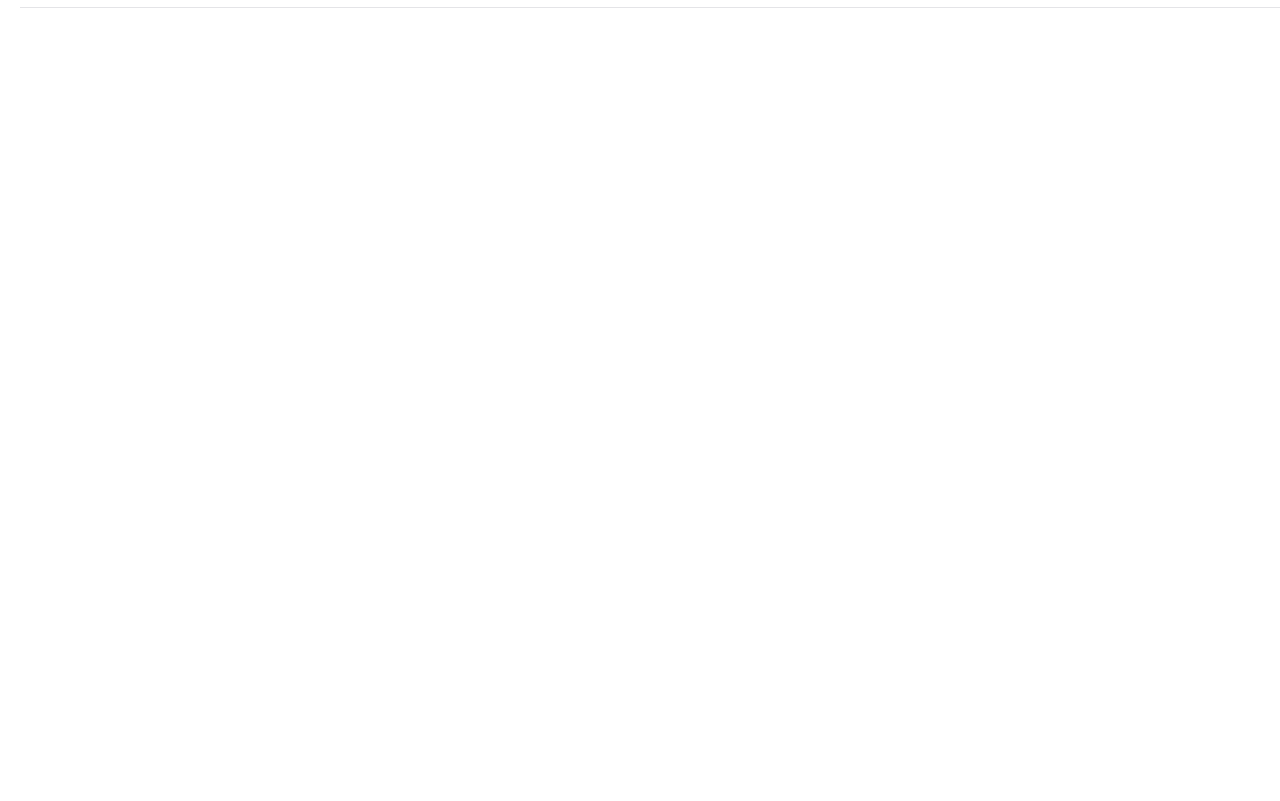
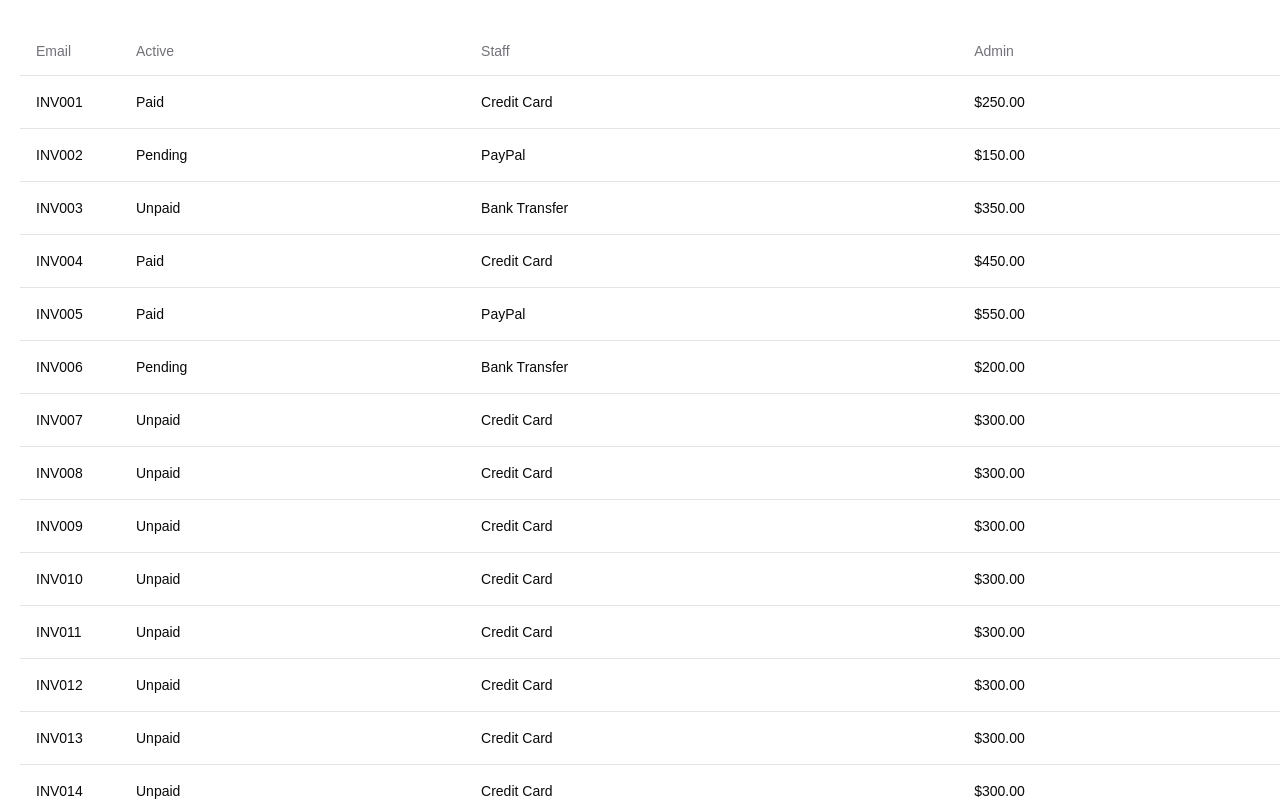
Before and after one commit to immanuel-254/myauth-design, a Next.js app: page / in a window 1280 px wide. Shown: the part 2520-3321 px from the top of the page. Before the commit the page ends 2528 px from the top, so only its background shows below. Built offline with nearby package versions, Linux system fonts and the light colour scheme.

Commit message:
added user table

```diff
--- /dev/null
+++ b/app/components/usertable.tsx
@@ -0,0 +1,135 @@
+import {
+    Table,
+    TableBody,
+    TableCaption,
+    TableCell,
+    TableFooter,
+    TableHead,
+    TableHeader,
+    TableRow,
+  } from "@/components/ui/table"
+
+  const invoices = [
+    {
+      invoice: "INV001",
+      paymentStatus: "Paid",
+      totalAmount: "$250.00",
+      paymentMethod: "Credit Card",
+    },
+    {
+      invoice: "INV002",
+      paymentStatus: "Pending",
+      totalAmount: "$150.00",
+      paymentMethod: "PayPal",
+    },
+    {
+      invoice: "INV003",
+      paymentStatus: "Unpaid",
+      totalAmount: "$350.00",
+      paymentMethod: "Bank Transfer",
+    },
+    {
+      invoice: "INV004",
+      paymentStatus: "Paid",
+      totalAmount: "$450.00",
+      paymentMethod: "Credit Card",
+    },
+    {
+      invoice: "INV005",
+      paymentStatus: "Paid",
+      totalAmount: "$550.00",
+      paymentMethod: "PayPal",
+    },
+    {
+      invoice: "INV006",
+      paymentStatus: "Pending",
+      totalAmount: "$200.00",
+      paymentMethod: "Bank Transfer",
+    },
+    {
+      invoice: "INV007",
+      paymentStatus: "Unpaid",
+      totalAmount: "$300.00",
+      paymentMethod: "Credit Card",
+    },
+
+    {
+        invoice: "INV008",
+        paymentStatus: "Unpaid",
+        totalAmount: "$300.00",
+        paymentMethod: "Credit Card",
+      },
+      {
+        invoice: "INV009",
+        paymentStatus: "Unpaid",
+        totalAmount: "$300.00",
+        paymentMethod: "Credit Card",
+      },{
+        invoice: "INV010",
+        paymentStatus: "Unpaid",
+        totalAmount: "$300.00",
+        paymentMethod: "Credit Card",
+      },{
+        invoice: "INV011",
+        paymentStatus: "Unpaid",
+        totalAmount: "$300.00",
+        paymentMethod: "Credit Card",
+      },{
+        invoice: "INV012",
+        paymentStatus: "Unpaid",
+        totalAmount: "$300.00",
+        paymentMethod: "Credit Card",
+      },{
+        invoice: "INV013",
+        paymentStatus: "Unpaid",
+        totalAmount: "$300.00",
+        paymentMethod: "Credit Card",
+      },{
+        invoice: "INV014",
+        paymentStatus: "Unpaid",
+        totalAmount: "$300.00",
+        paymentMethod: "Credit Card",
+      },{
+        invoice: "INV015",
+        paymentStatus: "Unpaid",
+        totalAmount: "$300.00",
+        paymentMethod: "Credit Card",
+      },{
+        invoice: "INV016",
+        paymentStatus: "Unpaid",
+        totalAmount: "$300.00",
+        paymentMethod: "Credit Card",
+      },{
+        invoice: "INV017",
+        paymentStatus: "Unpaid",
+        totalAmount: "$300.00",
+        paymentMethod: "Credit Card",
+      },
+
+  ]
+
+  export function UserTable() {
+    return (
+      <Table className="m-5">
+        <TableCaption>A list of Users</TableCaption>
+        <TableHeader>
+          <TableRow>
+            <TableHead className="w-[100px]">Email</TableHead>
+            <TableHead>Active</TableHead>
+            <TableHead>Staff</TableHead>
+            <TableHead>Admin</TableHead>
+          </TableRow>
+        </TableHeader>
+        <TableBody>
+          {invoices.map((invoice) => (
+            <TableRow key={invoice.invoice}>
+              <TableCell className="font-medium">{invoice.invoice}</TableCell>
+              <TableCell>{invoice.paymentStatus}</TableCell>
+              <TableCell>{invoice.paymentMethod}</TableCell>
+              <TableCell>{invoice.totalAmount}</TableCell>
+            </TableRow>
+          ))}
+        </TableBody>
+      </Table>
+    )
+  }
--- a/app/pages/home.tsx
+++ b/app/pages/home.tsx
@@ -6,6 +6,7 @@
 import { LoginYearlyChart } from "../components/Loginchart";
 import { ActivityYearlyChart } from "../components/activitychart";
 import { UsersYearlyChart } from "../components/newuserschart";
+import { UserTable } from "../components/usertable";
 
 export default function HomePage() {
     return (
@@ -45,6 +46,7 @@
             </div>
             </div>
             <UsersYearlyChart/>
+            <UserTable/>
             <Separator className="mx-5 mt-5"/>
           </div>
       </div>
--- /dev/null
+++ b/components/ui/table.tsx
@@ -0,0 +1,117 @@
+import * as React from "react"
+
+import { cn } from "@/lib/utils"
+
+const Table = React.forwardRef<
+  HTMLTableElement,
+  React.HTMLAttributes<HTMLTableElement>
+>(({ className, ...props }, ref) => (
+  <div className="relative w-full overflow-auto">
+    <table
+      ref={ref}
+      className={cn("w-full caption-bottom text-sm", className)}
+      {...props}
+    />
+  </div>
+))
+Table.displayName = "Table"
+
+const TableHeader = React.forwardRef<
+  HTMLTableSectionElement,
+  React.HTMLAttributes<HTMLTableSectionElement>
+>(({ className, ...props }, ref) => (
+  <thead ref={ref} className={cn("[&_tr]:border-b", className)} {...props} />
+))
+TableHeader.displayName = "TableHeader"
+
+const TableBody = React.forwardRef<
+  HTMLTableSectionElement,
+  React.HTMLAttributes<HTMLTableSectionElement>
+>(({ className, ...props }, ref) => (
+  <tbody
+    ref={ref}
+    className={cn("[&_tr:last-child]:border-0", className)}
+    {...props}
+  />
+))
+TableBody.displayName = "TableBody"
+
+const TableFooter = React.forwardRef<
+  HTMLTableSectionElement,
+  React.HTMLAttributes<HTMLTableSectionElement>
+>(({ className, ...props }, ref) => (
+  <tfoot
+    ref={ref}
+    className={cn(
+      "border-t bg-muted/50 font-medium [&>tr]:last:border-b-0",
+      className
+    )}
+    {...props}
+  />
+))
+TableFooter.displayName = "TableFooter"
+
+const TableRow = React.forwardRef<
+  HTMLTableRowElement,
+  React.HTMLAttributes<HTMLTableRowElement>
+>(({ className, ...props }, ref) => (
+  <tr
+    ref={ref}
+    className={cn(
+      "border-b transition-colors hover:bg-muted/50 data-[state=selected]:bg-muted",
+      className
+    )}
+    {...props}
+  />
+))
+TableRow.displayName = "TableRow"
+
+const TableHead = React.forwardRef<
+  HTMLTableCellElement,
+  React.ThHTMLAttributes<HTMLTableCellElement>
+>(({ className, ...props }, ref) => (
+  <th
+    ref={ref}
+    className={cn(
+      "h-12 px-4 text-left align-middle font-medium text-muted-foreground [&:has([role=checkbox])]:pr-0",
+      className
+    )}
+    {...props}
+  />
+))
+TableHead.displayName = "TableHead"
+
+const TableCell = React.forwardRef<
+  HTMLTableCellElement,
+  React.TdHTMLAttributes<HTMLTableCellElement>
+>(({ className, ...props }, ref) => (
+  <td
+    ref={ref}
+    className={cn("p-4 align-middle [&:has([role=checkbox])]:pr-0", className)}
+    {...props}
+  />
+))
+TableCell.displayName = "TableCell"
+
+const TableCaption = React.forwardRef<
+  HTMLTableCaptionElement,
+  React.HTMLAttributes<HTMLTableCaptionElement>
+>(({ className, ...props }, ref) => (
+  <caption
+    ref={ref}
+    className={cn("mt-4 text-sm text-muted-foreground", className)}
+    {...props}
+  />
+))
+TableCaption.displayName = "TableCaption"
+
+export {
+  Table,
+  TableHeader,
+  TableBody,
+  TableFooter,
+  TableHead,
+  TableRow,
+  TableCell,
+  TableCaption,
+}
```
